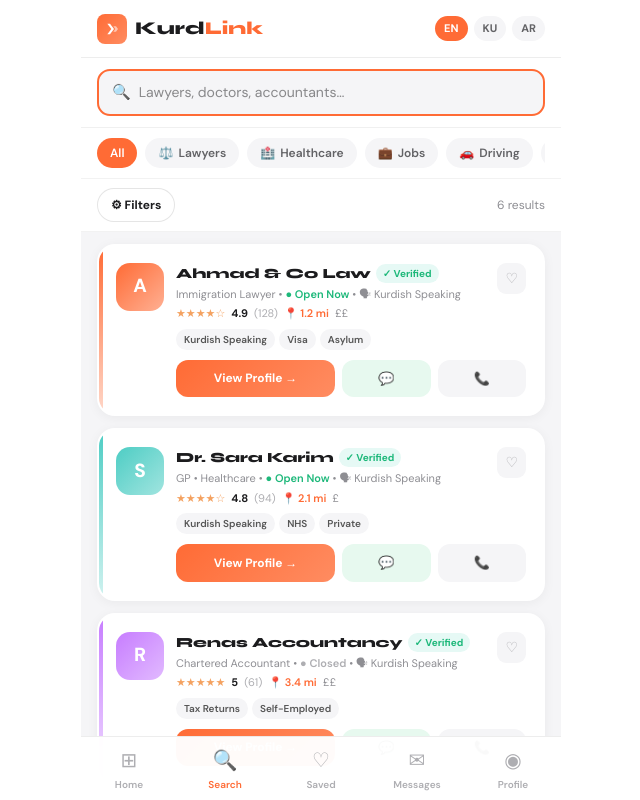
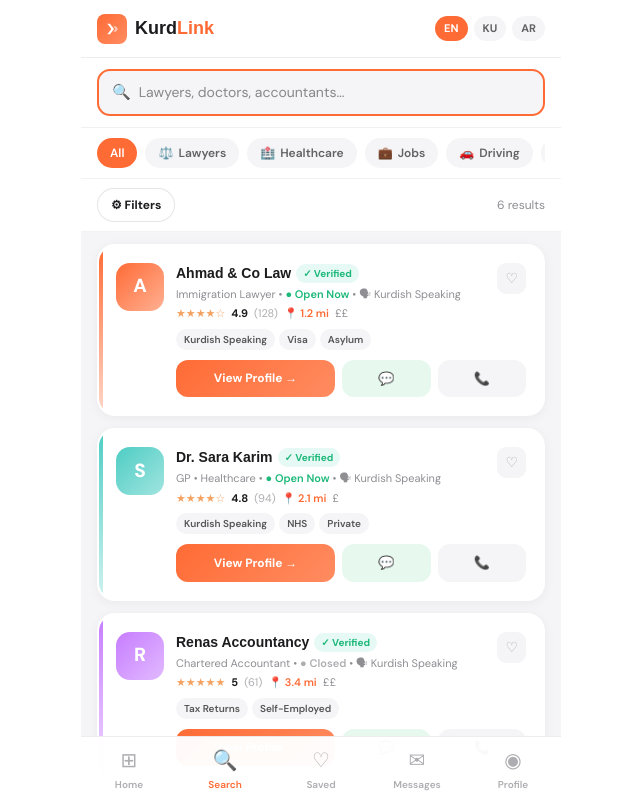
Before and after one commit to bawan93/KurdLink, a Next.js app: page /search in a window 1280 px wide. Shown: the top 800 px of the page, without its empty margins (319-959 px from the left). Built offline with nearby package versions, Linux system fonts and the light colour scheme.

Commit message:
Update page.js

```diff
--- a/app/search/page.js
+++ b/app/search/page.js
@@ -1,3 +1,4 @@
+const HEADING = "'Plus Jakarta Sans', sans-serif"
 'use client'
 import { useState } from 'react'
 import { useRouter } from 'next/navigation'
@@ -74,7 +75,7 @@ export default function Search() {
           <div style={{ width: '30px', height: '30px', borderRadius: '8px', background: 'linear-gradient(135deg,#FF6B35,#FF8C61)', display: 'flex', alignItems: 'center', justifyContent: 'center' }}>
             <svg width="16" height="16" viewBox="0 0 24 24" fill="none"><path d="M5 4L11 12L5 20H9L15 12L9 4H5Z" fill="white" /><path d="M14 8L17 12L14 16H18L21 12L18 8H14Z" fill="white" opacity=".55" /></svg>
           </div>
-          <span style={{ fontFamily: 'Syne, sans-serif', fontSize: '18px', fontWeight: 800, color: '#1C1C1E' }}>Kurd<span style={{ color: '#FF6B35' }}>Link</span></span>
+          <span style={{ fontFamily: HEADING, fontSize: '18px', fontWeight: 800, color: '#1C1C1E' }}>Kurd<span style={{ color: '#FF6B35' }}>Link</span></span>
         </div>
         <div style={{ display: 'flex', gap: '6px' }}>
           {['en', 'ku', 'ar'].map(l => (
@@ -127,7 +128,7 @@ export default function Search() {
                 <div style={{ display: 'flex', alignItems: 'flex-start', justifyContent: 'space-between', gap: '8px', marginBottom: '3px' }}>
                   <div>
                     <div style={{ display: 'flex', alignItems: 'center', gap: '5px', flexWrap: 'wrap', marginBottom: '2px' }}>
-                      <span style={{ fontFamily: 'Syne, sans-serif', fontWeight: 800, fontSize: '14px', color: '#1C1C1E' }}>{b.name[lang]}</span>
+                      <span style={{ fontFamily: HEADING, fontWeight: 800, fontSize: '14px', color: '#1C1C1E' }}>{b.name[lang]}</span>
                       {b.verified && <span style={{ background: '#E6F9F5', color: '#1DB87A', fontSize: '10px', fontWeight: 700, padding: '2px 7px', borderRadius: '50px' }}>{t.verified}</span>}
                     </div>
                     <div style={{ fontSize: '11px', color: '#8E8E93' }}>
@@ -173,7 +174,7 @@ export default function Search() {
           <div onClick={e => e.stopPropagation()} style={{ background: '#fff', borderRadius: '22px 22px 0 0', padding: '22px 22px 38px', width: '100%', maxWidth: '480px' }}>
             <div style={{ width: '38px', height: '4px', background: '#E0E0E0', borderRadius: '2px', margin: '0 auto 18px' }} />
             <div style={{ display: 'flex', justifyContent: 'space-between', marginBottom: '16px' }}>
-              <span style={{ fontFamily: 'Syne, sans-serif', fontSize: '17px', fontWeight: 800, color: '#1C1C1E' }}>{t.filters}</span>
+              <span style={{ fontFamily: HEADING, fontSize: '17px', fontWeight: 800, color: '#1C1C1E' }}>{t.filters}</span>
               <span onClick={() => { setMinRating(0); setOnlyOpen(false); setOnlyVerified(false) }} style={{ fontSize: '12px', color: '#FF6B35', fontWeight: 700, cursor: 'pointer' }}>{t.clearAll}</span>
             </div>
             <p style={{ fontSize: '11px', fontWeight: 700, color: '#AEAEB2', textTransform: 'uppercase', letterSpacing: '.5px', marginBottom: '9px' }}>Rating</p>
```
